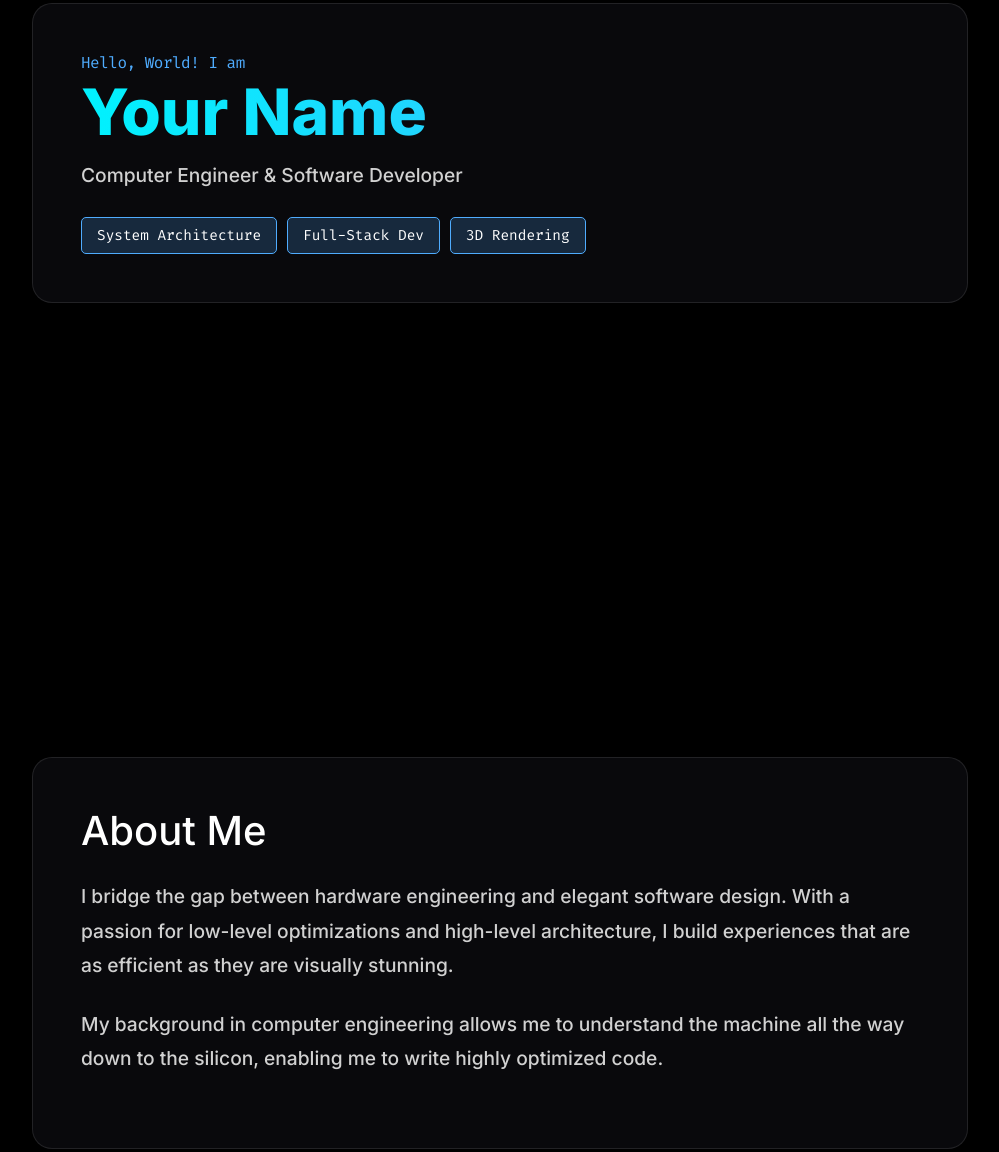
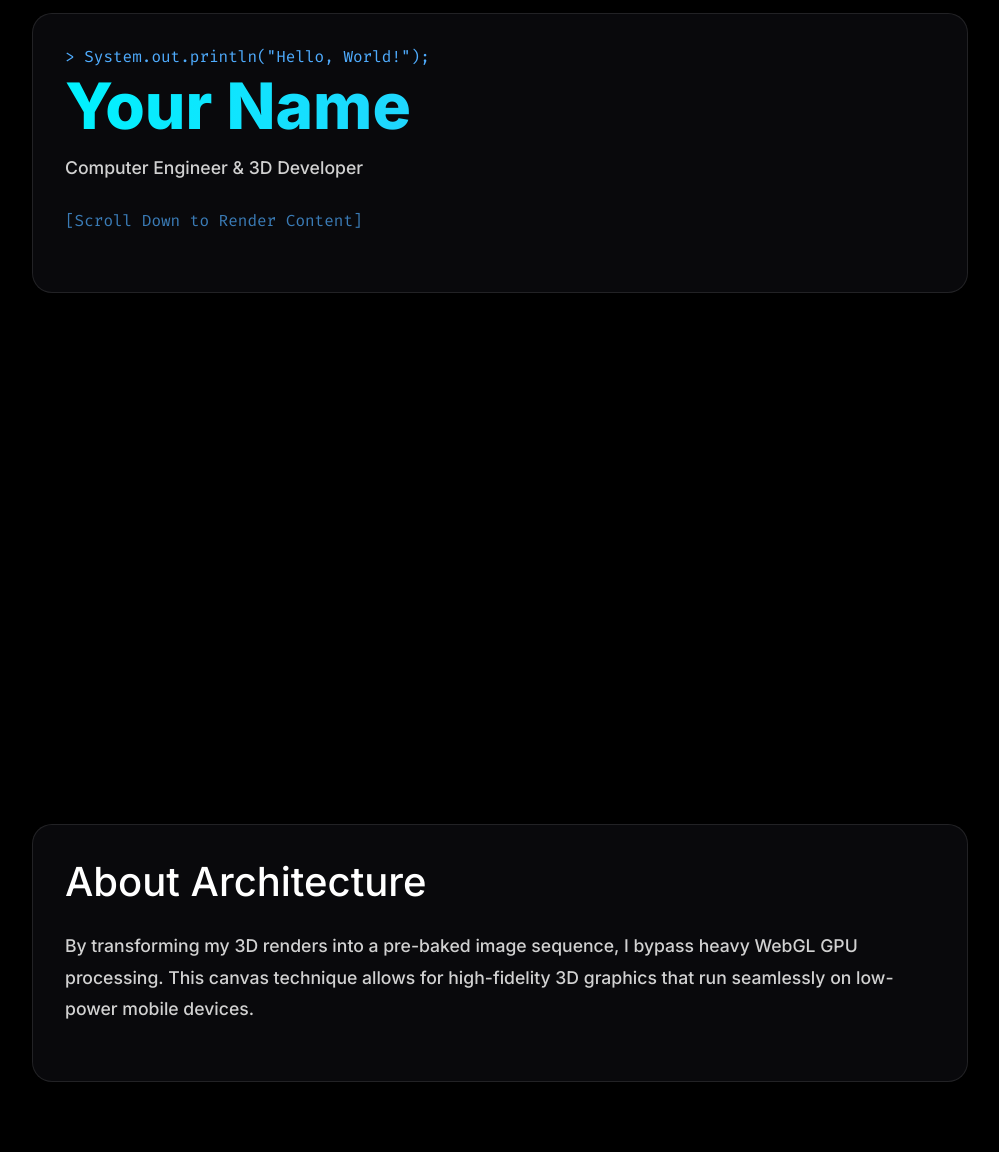
Before and after one commit to unsloth/3d, a plain HTML site: page index.html in a window 1280 px wide. Shown: the part 247-1399 px from the top of the page, without its empty margins (140-1139 px from the left). Drawn offline with Linux system fonts and the light colour scheme.

Commit message:
Refactor index.html for improved structure and styling

```diff
--- a/index.html
+++ b/index.html
@@ -2,41 +2,34 @@
 <html lang="en">
 <head>
     <meta charset="UTF-8">
-    <meta name="viewport" content="width=device-width, initial-scale=1.0">
+    <meta name="viewport" content="width=device-width, initial-scale=1.0, maximum-scale=1.0, user-scalable=no">
     <title>Portfolio | Developer & Computer Engineer</title>
 
-    <!-- Google Fonts for a sleek tech aesthetic -->
     <link href="https://fonts.googleapis.com/css2?family=Fira+Code:wght@400;700&family=Inter:wght@300;500;800&display=swap" rel="stylesheet">
 
     <style>
-        /* CSS Reset & Base Styles */
-        * {
-            margin: 0;
-            padding: 0;
-            box-sizing: border-box;
-        }
+        * { margin: 0; padding: 0; box-sizing: border-box; }
 
         body, html {
             font-family: 'Inter', sans-serif;
             color: #ffffff;
-            background-color: #000; /* Fallback before images load */
+            background-color: #000;
             overflow-x: hidden;
             scroll-behavior: smooth;
         }
 
-        /* Fixed Background Canvas */
+        /* FIXED MOBILE SCALING */
         #bg-canvas {
             position: fixed;
             top: 0;
             left: 0;
-            width: 100vw;
+            width: 100%;
             height: 100vh;
+            height: 100dvh; /* Fixes mobile URL bar resize issue */
             z-index: -1;
-            /* Prevents image from stretching improperly before JS kicks in */
-            object-fit: cover;
+            background-color: #111; /* Slight dark gray so you know it's there */
         }
 
-        /* Portfolio Content Styling */
         main {
             position: relative;
             z-index: 1;
@@ -55,24 +48,18 @@
             padding: 2rem;
         }
 
-        /* Glassmorphism Effect for readable text over 3D background */
         .glass-panel {
             background: rgba(15, 15, 20, 0.6);
             backdrop-filter: blur(12px);
             -webkit-backdrop-filter: blur(12px);
             border: 1px solid rgba(255, 255, 255, 0.1);
             border-radius: 20px;
-            padding: 3rem;
+            padding: 2rem;
             box-shadow: 0 8px 32px 0 rgba(0, 0, 0, 0.5);
-            transition: transform 0.3s ease;
-        }
-
-        .glass-panel:hover {
-            transform: translateY(-5px);
         }
 
         h1 {
-            font-size: 4rem;
+            font-size: clamp(2.5rem, 5vw, 4rem); /* Responsive font size */
             font-weight: 800;
             margin-bottom: 0.5rem;
             background: linear-gradient(90deg, #00f2fe, #4facfe);
@@ -80,76 +67,11 @@
             -webkit-text-fill-color: transparent;
         }
 
-        h2 {
-            font-size: 2.5rem;
-            margin-bottom: 1.5rem;
-            font-weight: 500;
-        }
+        h2 { font-size: clamp(1.8rem, 4vw, 2.5rem); margin-bottom: 1.5rem; font-weight: 500; }
+        p { font-size: 1.1rem; line-height: 1.8; color: #d1d1d1; margin-bottom: 1.5rem; }
+        .code-font { font-family: 'Fira Code', monospace; color: #4facfe; font-size: 1rem; }
 
-        p {
-            font-size: 1.2rem;
-            line-height: 1.8;
-            color: #d1d1d1;
-            margin-bottom: 1.5rem;
-        }
-
-        .code-font {
-            font-family: 'Fira Code', monospace;
-            color: #4facfe;
-            font-size: 1rem;
-            letter-spacing: -0.5px;
-        }
-
-        .skills-container {
-            display: flex;
-            gap: 10px;
-            flex-wrap: wrap;
-            margin-top: 1rem;
-        }
-
-        .skill-tag {
-            background: rgba(79, 172, 254, 0.2);
-            border: 1px solid #4facfe;
-            padding: 8px 15px;
-            border-radius: 5px;
-            font-family: 'Fira Code', monospace;
-            font-size: 0.9rem;
-        }
-
-        /* Scroll Indicator */
-        .scroll-indicator {
-            position: absolute;
-            bottom: 40px;
-            left: 50%;
-            transform: translateX(-50%);
-            display: flex;
-            flex-direction: column;
-            align-items: center;
-            opacity: 0.7;
-            animation: bounce 2s infinite;
-        }
-
-        .scroll-indicator span {
-            font-family: 'Fira Code', monospace;
-            font-size: 0.8rem;
-            margin-bottom: 8px;
-        }
-
-        .arrow-down {
-            width: 20px;
-            height: 20px;
-            border-right: 2px solid white;
-            border-bottom: 2px solid white;
-            transform: rotate(45deg);
-        }
-
-        @keyframes bounce {
-            0%, 20%, 50%, 80%, 100% { transform: translateY(0) translateX(-50%); }
-            40% { transform: translateY(-15px) translateX(-50%); }
-            60% { transform: translateY(-7px) translateX(-50%); }
-        }
-
-        /* Loading Screen */
+        /* Loader */
         #loader {
             position: fixed;
             top: 0; left: 0; width: 100%; height: 100%;
@@ -164,171 +86,151 @@
         }
 
         .progress-bar {
-            width: 200px;
-            height: 4px;
-            background: #333;
-            margin-top: 20px;
-            border-radius: 2px;
-            overflow: hidden;
+            width: 200px; height: 4px; background: #333;
+            margin-top: 20px; border-radius: 2px; overflow: hidden;
         }
 
         #progress-fill {
-            height: 100%;
-            width: 0%;
-            background: #4facfe;
-            transition: width 0.1s;
+            height: 100%; width: 0%; background: #4facfe; transition: width 0.1s;
         }
     </style>
 </head>
 <body>
 
-    <!-- Preloader -->
+    <!-- Loading Screen -->
     <div id="loader">
-        <h2 class="code-font">Loading 3D Engine...</h2>
+        <h2 class="code-font">Loading 3D Render...</h2>
         <div class="progress-bar"><div id="progress-fill"></div></div>
     </div>
 
     <!-- Background Canvas -->
     <canvas id="bg-canvas"></canvas>
 
-    <!-- Portfolio Content -->
     <main>
-        <!-- Hero Section -->
         <section id="hero">
             <div class="glass-panel">
-                <span class="code-font">Hello, World! I am</span>
+                <span class="code-font">> System.out.println("Hello, World!");</span>
                 <h1>Your Name</h1>
-                <p>Computer Engineer & Software Developer</p>
-                <div class="skills-container">
-                    <span class="skill-tag">System Architecture</span>
-                    <span class="skill-tag">Full-Stack Dev</span>
-                    <span class="skill-tag">3D Rendering</span>
-                </div>
-            </div>
-            <div class="scroll-indicator">
-                <span>SCROLL TO RENDER</span>
-                <div class="arrow-down"></div>
+                <p>Computer Engineer & 3D Developer</p>
+                <p class="code-font" style="margin-top:20px; opacity: 0.7;">[Scroll Down to Render Content]</p>
             </div>
         </section>
 
-        <!-- About Section -->
         <section id="about">
             <div class="glass-panel">
-                <h2>About Me</h2>
-                <p>I bridge the gap between hardware engineering and elegant software design. With a passion for low-level optimizations and high-level architecture, I build experiences that are as efficient as they are visually stunning.</p>
-                <p>My background in computer engineering allows me to understand the machine all the way down to the silicon, enabling me to write highly optimized code.</p>
+                <h2>About Architecture</h2>
+                <p>By transforming my 3D renders into a pre-baked image sequence, I bypass heavy WebGL GPU processing. This canvas technique allows for high-fidelity 3D graphics that run seamlessly on low-power mobile devices.</p>
             </div>
         </section>
 
-        <!-- Projects Section -->
         <section id="projects">
             <div class="glass-panel">
-                <h2>Featured Work</h2>
-                <p><strong>Interactive 3D Render Engine</strong><br>
-                A custom-built rendering engine that dynamically loads frames based on user interaction (like the one running in the background right now!).</p>
-                <br>
-                <p><strong>Embedded Systems Controller</strong><br>
-                Developed a custom real-time OS micro-kernel for embedded IoT devices using C++ and Assembly.</p>
+                <h2>System Capabilities</h2>
+                <p>Optimized for full-stack performance. From embedded hardware systems up to dynamic front-end animations like this background.</p>
             </div>
         </section>
 
-        <!-- Contact Section -->
         <section id="contact">
             <div class="glass-panel">
-                <h2>Initiate Handshake</h2>
-                <p>Looking for a developer who understands the full stack from hardware to the UI layer? Let's connect.</p>
-                <p class="code-font">> email: hello@yourdomain.com</p>
-                <p class="code-font">> github: github.com/yourusername</p>
+                <h2>Ping Me</h2>
+                <p class="code-font">> email: dev@domain.com</p>
             </div>
         </section>
     </main>
 
-    <!-- Core Logic for Image Sequence -->
     <script>
         const canvas = document.getElementById("bg-canvas");
         const context = canvas.getContext("2d");
         const loader = document.getElementById("loader");
         const progressFill = document.getElementById("progress-fill");
 
-        // Configuration
         const frameCount = 256;
         const images =[];
         let loadedImagesCount = 0;
 
-        // Generates the file path for each frame (ezgif-frame-001.jpg -> 256.jpg)
-        const currentFrame = index => (
-            `images/ezgif-frame-${(index + 1).toString().padStart(3, '0')}.jpg`
-        );
+        // Path generator: images/ezgif-frame-001.jpg -> 256.jpg
+        function getFramePath(index) {
+            return `images/ezgif-frame-${(index + 1).toString().padStart(3, '0')}.jpg`;
+        }
 
-        // Resize canvas to match screen
+        // PERFECT SCREEN FIT LOGIC (Mobile & Desktop)
         function resizeCanvas() {
             canvas.width = window.innerWidth;
             canvas.height = window.innerHeight;
+
+            // Re-draw current frame when screen rotates or resizes
+            if (images.length > 0) {
+                const scrollFraction = getScrollFraction();
+                const frameIndex = Math.min(frameCount - 1, Math.floor(scrollFraction * frameCount));
+                updateImage(frameIndex);
             }
-        window.addEventListener('resize', () => {
-            resizeCanvas();
-            updateImage(Math.floor(getScrollFraction() * (frameCount - 1)));
-        });
+        }
+        window.addEventListener('resize', resizeCanvas);
         resizeCanvas();
 
-        // Preload all images to prevent flickering and lag
-        for (let i = 0; i < frameCount; i++) {
-            const img = new Image();
-            img.src = currentFrame(i);
-
-            img.onload = () => {
+        function checkProgress() {
             loadedImagesCount++;
             progressFill.style.width = `${(loadedImagesCount / frameCount) * 100}%`;
 
-                // Once all images are loaded, remove loading screen and draw first frame
+            // Draw the first frame immediately so background isn't black
+            if (loadedImagesCount === 1) updateImage(0);
+
+            // Hide loader when done
             if (loadedImagesCount === frameCount) {
                 setTimeout(() => {
                     loader.style.opacity = '0';
                     setTimeout(() => loader.style.display = 'none', 500);
-                    }, 500);
-                    updateImage(0);
+                }, 300);
             }
+        }
+
+        // Preload images safely
+        for (let i = 0; i < frameCount; i++) {
+            const img = new Image();
+            img.onload = checkProgress;
+            // IF IMAGE IS MISSING, don't freeze the screen forever on black!
+            img.onerror = () => {
+                console.error(`Image missing or named wrong: ${img.src}`);
+                checkProgress();
             };
+            img.src = getFramePath(i);
             images.push(img);
         }
 
-        // Draw image keeping the aspect ratio (CSS "object-fit: cover" equivalent for canvas)
         function updateImage(index) {
             const img = images[index];
-            if (!img || !img.complete) return;
+            if (!img || !img.complete || img.naturalWidth === 0) return;
 
-            const scale = Math.max(canvas.width / img.width, canvas.height / img.height);
-            const x = (canvas.width / 2) - (img.width / 2) * scale;
-            const y = (canvas.height / 2) - (img.height / 2) * scale;
+            // Math to simulate CSS "object-fit: cover"
+            const scale = Math.max(canvas.width / img.naturalWidth, canvas.height / img.naturalHeight);
+            const drawWidth = img.naturalWidth * scale;
+            const drawHeight = img.naturalHeight * scale;
+
+            // Center the image
+            const x = (canvas.width - drawWidth) / 2;
+            const y = (canvas.height - drawHeight) / 2;
 
             context.clearRect(0, 0, canvas.width, canvas.height);
-            context.drawImage(img, x, y, img.width * scale, img.height * scale);
+            context.drawImage(img, x, y, drawWidth, drawHeight);
         }
 
-        // Calculate how far down the user has scrolled (0 to 1)
         function getScrollFraction() {
-            const scrollTop = document.documentElement.scrollTop || document.body.scrollTop;
+            const scrollTop = window.scrollY || document.documentElement.scrollTop;
             const maxScroll = document.documentElement.scrollHeight - window.innerHeight;
-            return maxScroll === 0 ? 0 : scrollTop / maxScroll;
+            return maxScroll <= 0 ? 0 : scrollTop / maxScroll;
         }
 
-        // Tie the scroll event to the frame update
-        window.addEventListener('scroll', () => {
+        function handleScroll() {
             requestAnimationFrame(() => {
-                // This formula distributes your 256 frames evenly across the entire length of your website content.
-                // If you add more content/sections, it will automatically stretch the animation smoothly.
                 const scrollFraction = getScrollFraction();
                 const frameIndex = Math.min(frameCount - 1, Math.floor(scrollFraction * frameCount));
-
-                /* Note: If you want it to EXACTLY move 1 frame per 1 literal pixel of scrolling,
-                   comment out the two lines above and uncomment the line below.
-                   (Be warned: 256px of scrolling is a very short flick of the mouse wheel!) */
-
-                // const frameIndex = Math.min(frameCount - 1, Math.floor(document.documentElement.scrollTop));
-
                 updateImage(frameIndex);
             });
-        });
+        }
+
+        // MOBILE SCROLL EVENTS
+        window.addEventListener('scroll', handleScroll, { passive: true });
+        window.addEventListener('touchmove', handleScroll, { passive: true });
     </script>
 </body>
 </html>
```
Lines whose indentation alone changed are shown as unchanged.
